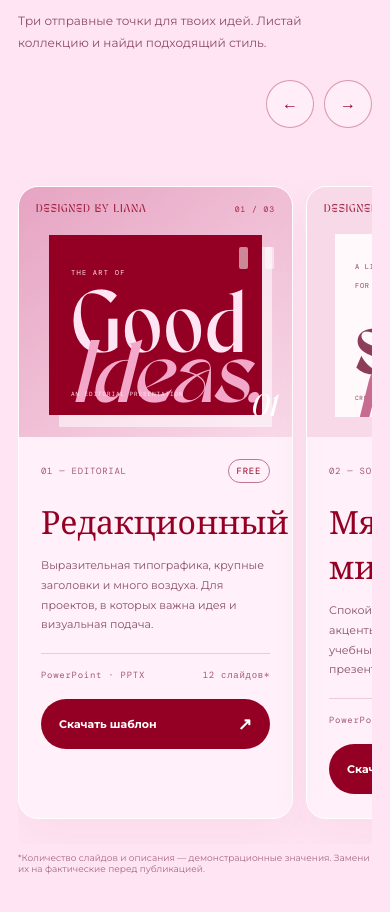
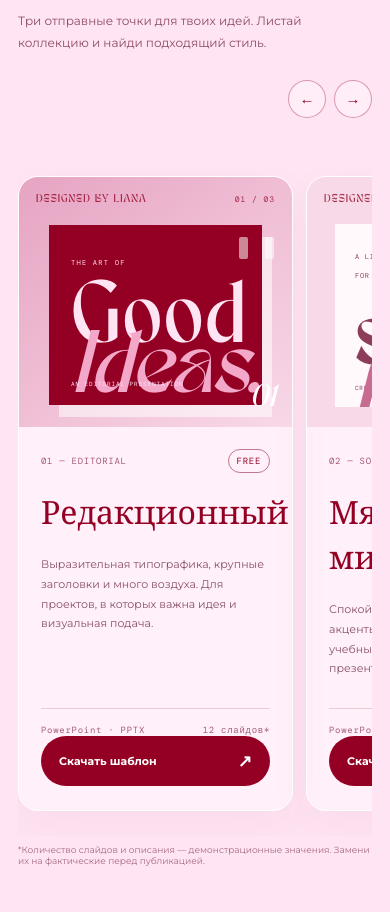
Before and after one commit to designedbyliana/library, a plain HTML site: page index.html in a window 390 px wide. Shown: the part 2124-3036 px from the top of the page. Drawn offline with nearby package versions, Linux system fonts and the light colour scheme.

Commit message:
Refine mobile carousel arrows and anchor template download buttons

```diff
--- a/styles.css
+++ b/styles.css
@@ -1996,3 +1996,33 @@ button {
     padding:14px 19px;
   }
 }
+
+
+/* Template cards: align download actions at the bottom of every card */
+.template-card {
+  display:flex;
+  flex-direction:column;
+}
+.template-info {
+  display:flex;
+  flex:1;
+  flex-direction:column;
+}
+.template-info p {
+  flex:1;
+}
+.download-button {
+  margin-top:auto;
+}
+
+/* Smaller carousel arrows on mobile */
+@media(max-width:700px) {
+  .carousel-controls {
+    gap:8px;
+  }
+  .circle-button {
+    width:38px;
+    height:38px;
+    font-size:15px;
+  }
+}
```
